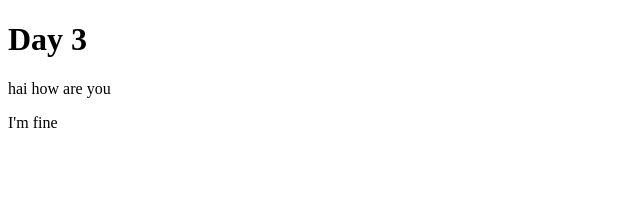
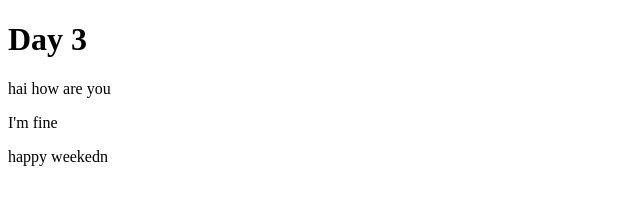
Before and after one commit to MoulishK/git, a plain HTML site: page index.html in a window 1280 px wide. Shown: the whole page, without its empty margins (0-640 px from the left). Drawn offline with Linux system fonts and the light colour scheme.

Commit message:
added nry line

```diff
--- a/index.html
+++ b/index.html
@@ -11,5 +11,8 @@
   <p>
     I'm fine
   </p>
+  <p>
+    happy weekedn
+  </p>
 </body>
 </html>
```
